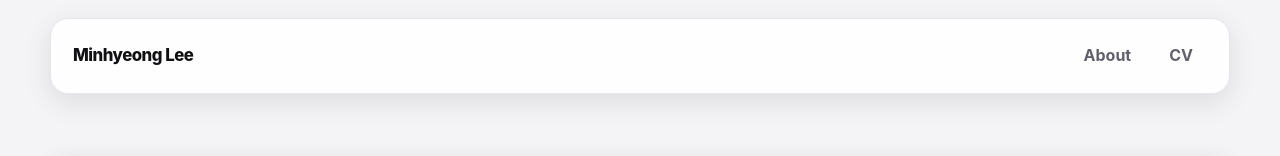
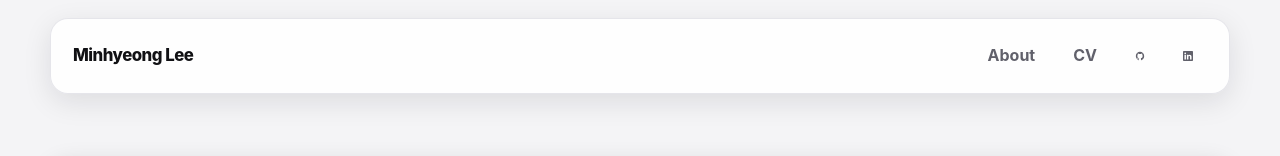
Before and after one commit to 12B-theDon/12B-theDon.github.io, a plain HTML site: page docs/index.html in a window 1280 px wide. Shown: the top 156 px of the page. Drawn offline with Linux system fonts and the light colour scheme.

Commit message:
Add social profile links

```diff
--- a/docs/index.html
+++ b/docs/index.html
@@ -68,10 +68,14 @@
 
       .top-nav {
         display: flex;
+        align-items: center;
         gap: 10px;
       }
 
       .top-nav a {
+        display: inline-flex;
+        align-items: center;
+        justify-content: center;
         padding: 8px 14px;
         border-radius: 999px;
         color: var(--muted);
@@ -81,6 +85,17 @@
       .top-nav a:hover {
         background: rgba(107, 91, 214, 0.12);
         color: var(--accent-dark);
+      }
+
+      .icon-link {
+        width: 38px;
+        height: 38px;
+        padding: 0;
+      }
+
+      .icon-link svg {
+        width: 20px;
+        height: 20px;
       }
 
       main {
@@ -335,7 +350,7 @@
         }
       }
     </style>
-    <link rel="stylesheet" href="style.css?v=3" />
+    <link rel="stylesheet" href="style.css?v=4" />
   </head>
   <body>
     <header class="site-header">
@@ -343,6 +358,34 @@
       <nav class="top-nav" aria-label="Primary navigation">
         <a href="#about">About</a>
         <a href="#cv">CV</a>
+        <a
+          class="icon-link"
+          href="https://github.com/12B-theDon"
+          target="_blank"
+          rel="noopener noreferrer"
+          aria-label="GitHub profile"
+          title="GitHub"
+        >
+          <svg viewBox="0 0 24 24" aria-hidden="true" fill="currentColor">
+            <path
+              d="M12 2C6.48 2 2 6.58 2 12.26c0 4.54 2.87 8.39 6.84 9.75.5.1.68-.22.68-.49 0-.24-.01-1.04-.01-1.89-2.78.62-3.37-1.22-3.37-1.22-.45-1.19-1.11-1.5-1.11-1.5-.91-.64.07-.63.07-.63 1 .07 1.53 1.06 1.53 1.06.89 1.56 2.34 1.11 2.91.85.09-.66.35-1.11.63-1.37-2.22-.26-4.56-1.14-4.56-5.07 0-1.12.39-2.03 1.03-2.75-.1-.26-.45-1.3.1-2.71 0 0 .84-.28 2.75 1.05A9.32 9.32 0 0 1 12 6.99c.85 0 1.71.12 2.51.35 1.91-1.33 2.75-1.05 2.75-1.05.55 1.41.2 2.45.1 2.71.64.72 1.03 1.63 1.03 2.75 0 3.94-2.34 4.8-4.57 5.06.36.32.68.94.68 1.9 0 1.37-.01 2.47-.01 2.81 0 .27.18.59.69.49A10.1 10.1 0 0 0 22 12.26C22 6.58 17.52 2 12 2Z"
+            />
+          </svg>
+        </a>
+        <a
+          class="icon-link"
+          href="https://www.linkedin.com/in/minhyeonglee247"
+          target="_blank"
+          rel="noopener noreferrer"
+          aria-label="LinkedIn profile"
+          title="LinkedIn"
+        >
+          <svg viewBox="0 0 24 24" aria-hidden="true" fill="currentColor">
+            <path
+              d="M20.45 20.45h-3.56v-5.58c0-1.33-.03-3.04-1.85-3.04-1.86 0-2.14 1.45-2.14 2.94v5.68H9.34V9h3.42v1.56h.05c.48-.9 1.64-1.85 3.37-1.85 3.6 0 4.27 2.37 4.27 5.46v6.28ZM5.32 7.43a2.06 2.06 0 1 1 0-4.12 2.06 2.06 0 0 1 0 4.12Zm1.78 13.02H3.54V9H7.1v11.45ZM22.23 0H1.77C.79 0 0 .77 0 1.72v20.56C0 23.23.79 24 1.77 24h20.46c.98 0 1.77-.77 1.77-1.72V1.72C24 .77 23.21 0 22.23 0Z"
+            />
+          </svg>
+        </a>
       </nav>
     </header>
 
--- a/docs/style.css
+++ b/docs/style.css
@@ -57,10 +57,14 @@ a {
 
 .top-nav {
   display: flex;
+  align-items: center;
   gap: 10px;
 }
 
 .top-nav a {
+  display: inline-flex;
+  align-items: center;
+  justify-content: center;
   padding: 8px 14px;
   border-radius: 999px;
   color: var(--muted);
@@ -70,6 +74,17 @@ a {
 .top-nav a:hover {
   background: rgba(107, 91, 214, 0.12);
   color: var(--accent-dark);
+}
+
+.icon-link {
+  width: 38px;
+  height: 38px;
+  padding: 0;
+}
+
+.icon-link svg {
+  width: 20px;
+  height: 20px;
 }
 
 main {
```
